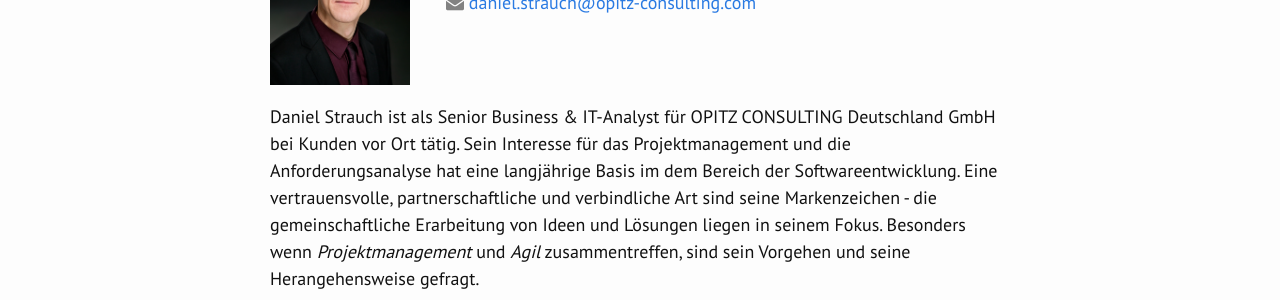
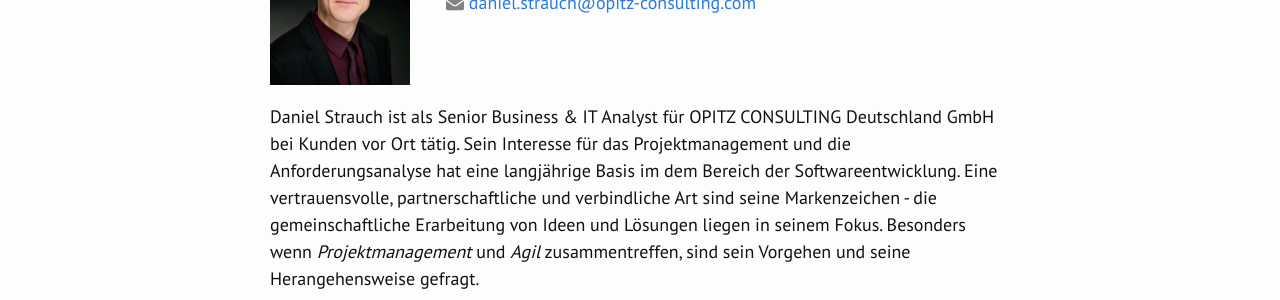
Before and after one commit to opitzconsulting/opitzconsulting.github.io, a Jekyll site: the page built from _authors/daniel.strauch.md, in a window 1280 px wide. Shown: the part 175-475 px from the top of the page. Built offline with Jekyll 4.4.1, drawn with Linux system fonts in a browser that asks for light colours; nearby versions of some CDN libraries.

```diff
--- a/_authors/daniel.strauch.md
+++ b/_authors/daniel.strauch.md
@@ -10,4 +10,4 @@ topics:
 - Software- und Systementwicklung im Java Umfeld
 ---
 
-Daniel Strauch ist als Senior Business & IT-Analyst für OPITZ CONSULTING Deutschland GmbH bei Kunden vor Ort tätig. Sein Interesse für das Projektmanagement und die Anforderungsanalyse hat eine langjährige Basis im dem Bereich der Softwareentwicklung. Eine vertrauensvolle, partnerschaftliche und verbindliche Art sind seine Markenzeichen - die gemeinschaftliche Erarbeitung von Ideen und Lösungen liegen in seinem Fokus. Besonders wenn _Projektmanagement_ und _Agil_ zusammentreffen, sind sein Vorgehen und seine Herangehensweise gefragt.
+Daniel Strauch ist als Senior Business & IT Analyst für OPITZ CONSULTING Deutschland GmbH bei Kunden vor Ort tätig. Sein Interesse für das Projektmanagement und die Anforderungsanalyse hat eine langjährige Basis im dem Bereich der Softwareentwicklung. Eine vertrauensvolle, partnerschaftliche und verbindliche Art sind seine Markenzeichen - die gemeinschaftliche Erarbeitung von Ideen und Lösungen liegen in seinem Fokus. Besonders wenn _Projektmanagement_ und _Agil_ zusammentreffen, sind sein Vorgehen und seine Herangehensweise gefragt.
```
